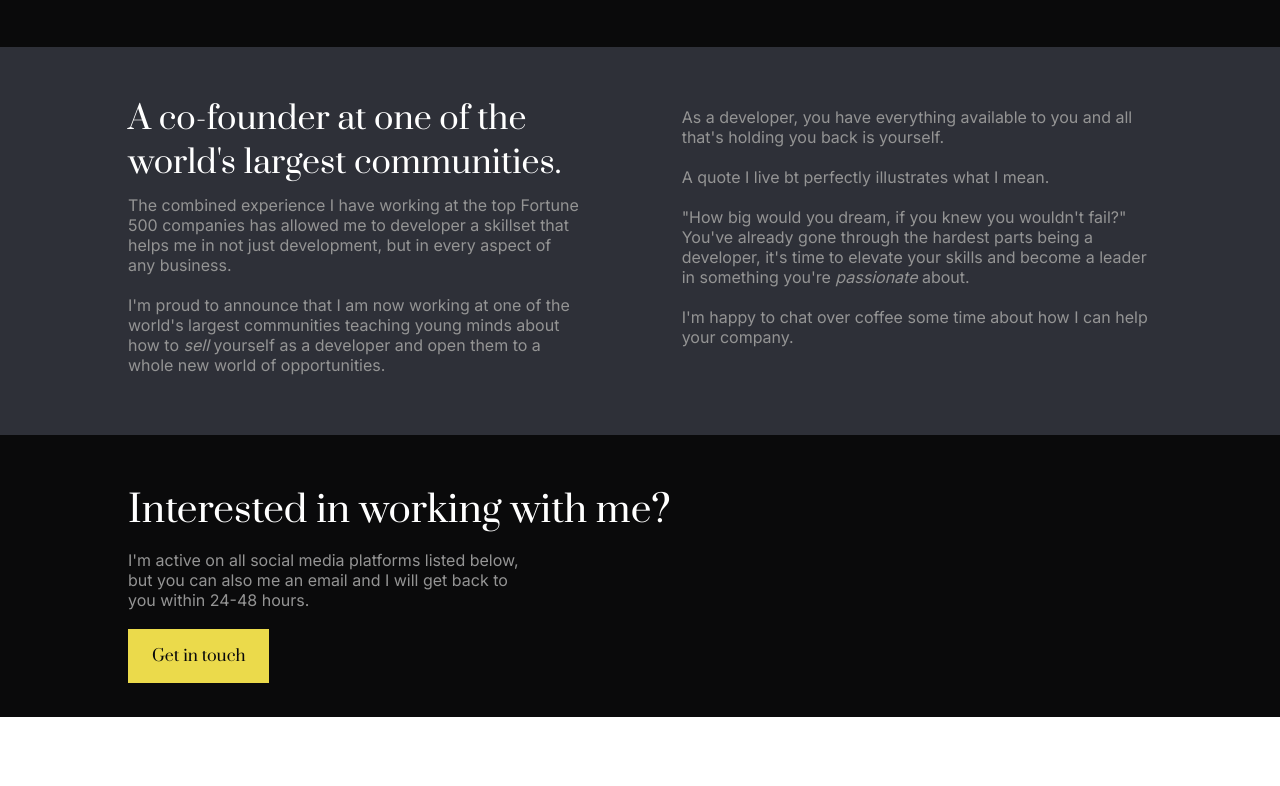
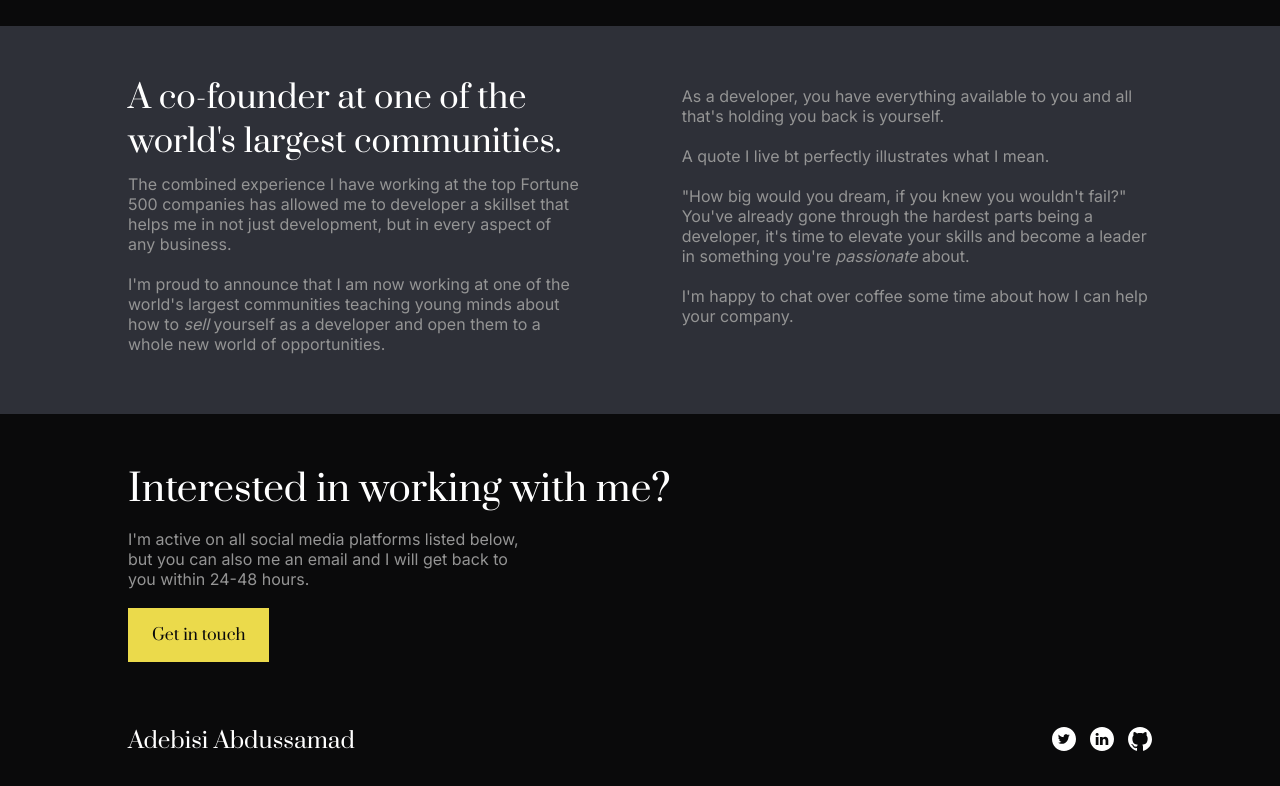
Before and after one commit to adebisiabdussamad/Developer-Portfolio, a plain HTML site: page index.html in a window 1280 px wide. Shown: the part 953-1739 px from the top of the page. Before the commit the page ends 1670 px from the top, so only its background shows below. Drawn offline with Linux system fonts and the light colour scheme.

Commit message:
completed the desktop view

```diff
--- a/index.html
+++ b/index.html
@@ -111,6 +111,30 @@
         </div>
       </section>
     </main>
+    <footer>
+      <div class="footer-content">
+        <div class="user-portfolio">
+          <h3>Adebisi Abdussamad</h3>
+        </div>
+        <ul class="footer-links">
+          <li>
+            <a href="https://twitter.com/adebisicodes">
+              <img src="./Assets/Social Icons/Twitter.svg" alt="Twitter-logo">
+            </a>
+          </li>
+          <li>
+            <a href="https://www.linkedin.com/">
+              <img src="./Assets/Social Icons/LinkedIn.svg" alt="LinkedIn-logo">
+            </a>
+          </li>
+          <li>
+            <a href="https://github.com/adebisiabdussamad">
+              <img src="./Assets/Social Icons/Github.svg" alt="Github-logo">
+            </a>
+          </li>
+        </ul>
+      </div>
+    </footer>
   </body>
 
 </html>
--- a/styles.css
+++ b/styles.css
@@ -38,6 +38,7 @@ header {
 h3 {
   font-family: 'Prata', sans-serif;
   font-size: 1.4rem;
+  font-weight: normal;
   cursor: pointer;
 }
 
@@ -70,7 +71,7 @@ main {
   background-color: #ebda4b;
   color: #0a0a0b;
   font-family: 'Prata', sans-serif;
-  padding: 16px 24px;
+  padding: 1rem 1.5rem;
 }
 
 .hero-section {
@@ -138,7 +139,7 @@ h1+p {
 }
 
 .more-list img {
-  width: 500px;
+  width: 100%;
   object-fit: cover;
 }
 
@@ -210,9 +211,37 @@ h1+p {
   background-color: #ebda4b;
   color: #0a0a0b;
   font-family: 'Prata', sans-serif;
-  padding: 16px 24px;
+  padding: 1rem 1.5rem;
 }
 
 .now a:hover {
   background-color: #ffe817;
 }
+
+footer {
+  background-color: #0a0a0b;
+  padding: 30px 0;
+}
+
+.footer-content {
+  width: 80%;
+  margin: 0 auto;
+  display: flex;
+  align-items: center;
+  justify-content: space-between;
+}
+
+.footer-links {
+  width: 100px;
+  list-style: none;
+  display: flex;
+  justify-content: space-between;
+}
+
+.footer-links img {
+  transition: transform 0.3s;
+}
+
+.footer-links img:hover {
+  transform: scale(1.3);
+}
```
